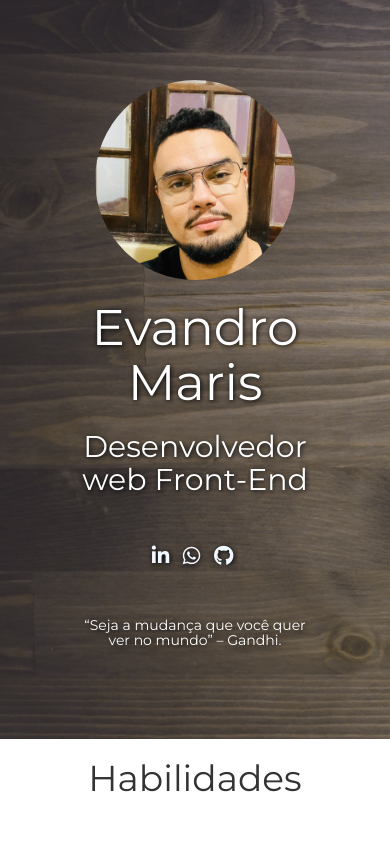
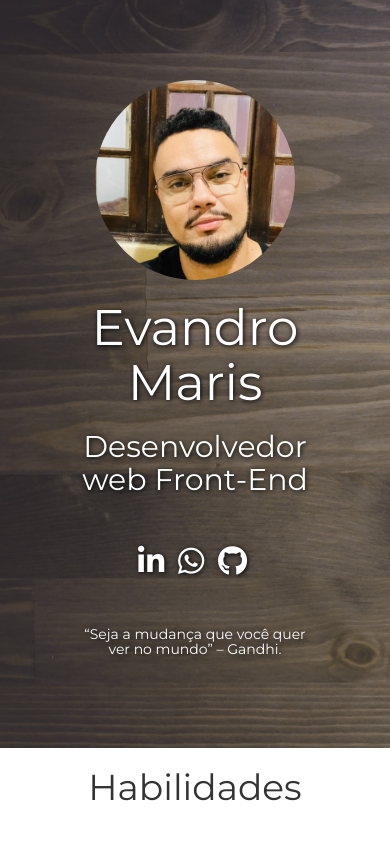
Before and after one commit to evandromaris/first-portifolio, a plain HTML site: page index.html in a window 390 px wide. Shown: the top 844 px of the page. Drawn offline with nearby package versions, Linux system fonts and the light colour scheme.

Commit message:
Portfólio responsivo

```diff
--- a/index.html
+++ b/index.html
@@ -1,6 +1,7 @@
 <html>
     <head>
         <title>Evandro Maris</title>
+        <meta name="viewport" content="width=device-width, initial-scale=1.0">
         <meta charset="utf-8">
         <link rel="stylesheet" href="https://maxcdn.bootstrapcdn.com/bootstrap/3.3.7/css/bootstrap.min.css">
         <link rel="stylesheet" href="style.css">
@@ -17,9 +18,9 @@
             <h1>Evandro Maris</h1>
             <h2>Desenvolvedor web Front-End</h2><br><br>
             <ul class="list-inline">
-                <li><a href="https://www.linkedin.com/in/evandro-maris-205b2a20/" target="_blank"><i class="fa fa-linkedin"></i></a></li>
-                <li><a href="http://api.whatsapp.com/send?phone=5511982960705" target="_blank"><i class="fa fa-whatsapp"></i></a></li>
-                <li><a href="https://github.com/evandromaris" target="_blank"><i class="fa fa-github"></i></a></li>
+                <li><a href="https://www.linkedin.com/in/evandro-maris-205b2a20/" target="_blank"><i class="fa fa-linkedin" ></i></a></li>
+                <li><a href="http://api.whatsapp.com/send?phone=5511982960705" target="_blank"><i class="fa fa-whatsapp" ></i></a></li>
+                <li><a href="https://github.com/evandromaris" target="_blank"><i class="fa fa-github" ></i></a></li>
             </ul>
 
             <h3>“Seja a mudança que você quer ver no mundo” – Gandhi.</h3>
--- a/style.css
+++ b/style.css
@@ -1,3 +1,6 @@
+@media screen and (max-width: 1024px){
+
+}
 body {
     margin: 0;
     font-family: 'Montserrat', sans-serif;
@@ -15,13 +18,14 @@ body {
     font-family: 'Montserrat', sans-serif;
 }
 #header a {
-    color: aliceblue;
-    font-size: 20px;
+    color: #ffffff	;
+    font-size: 30px;
 }
 #header .list-inline a:hover{
-    color: #4682B4;
+    color: #D3D3D3;
+}
 
-}
+
 
 #header img{
     border-radius: 50%;
```
